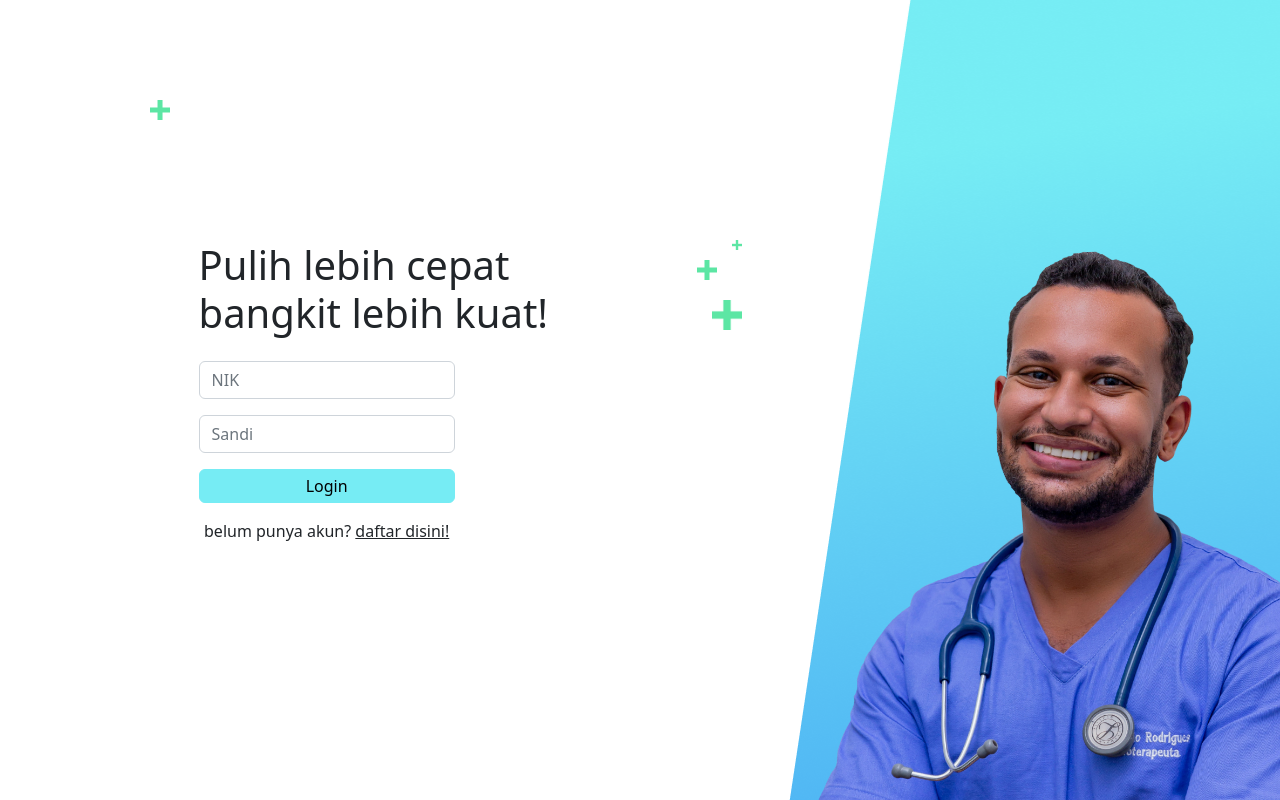
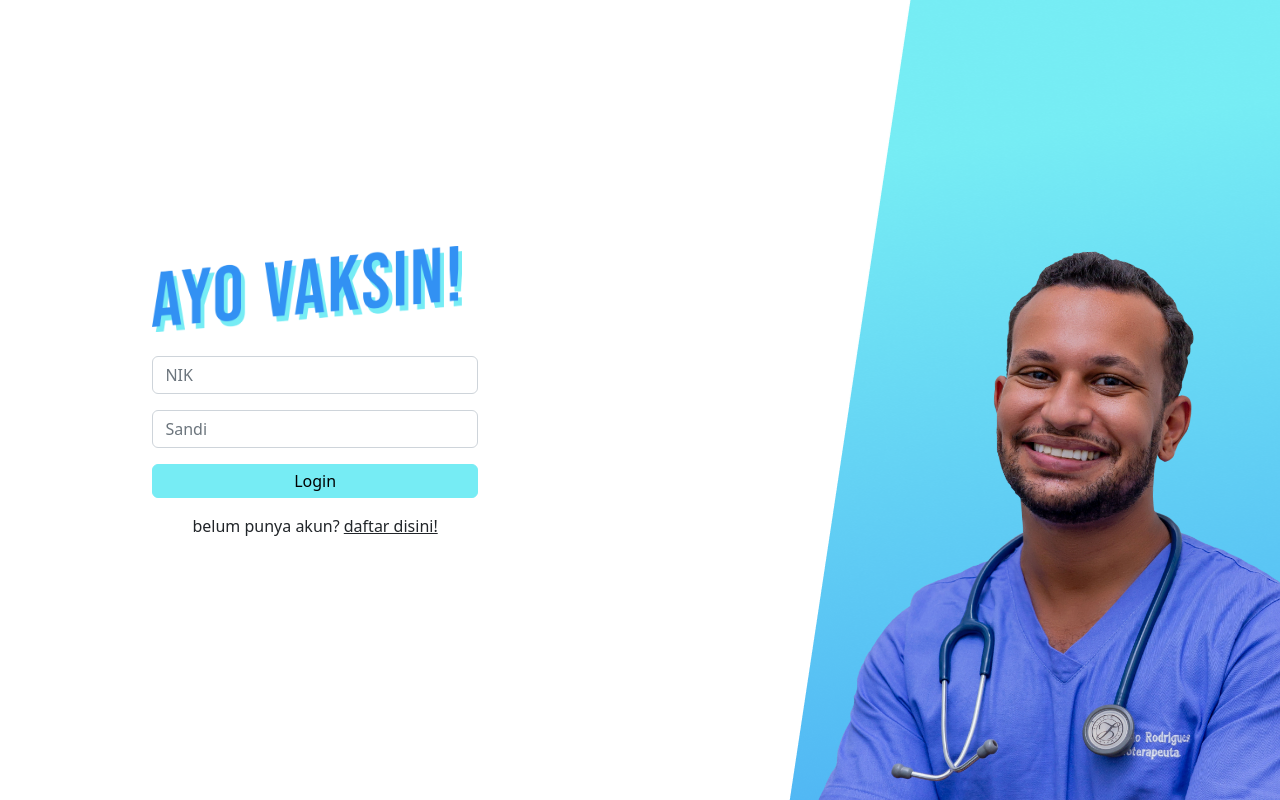
Before and after one commit to ahmadhilmandani/vcp_2022, a CodeIgniter app: page /vcp_2022/index.php/c_dashboard/index in a window 1280 px wide. Run offline with CodeIgniter, Linux system fonts and the light colour scheme; some libraries are stand-ins or nearby versions.

Commit message:
ADD logo FIX daftar user

```diff
--- a/application/views/combine/View_login.php
+++ b/application/views/combine/View_login.php
@@ -1,9 +1,10 @@
 <main class="container-fluid" style="height: 100vh;">
     <div class="row" style="height: 100vh;">
-        <div class="col-lg-7 text-md-center text-lg-start d-flex justify-content-center align-items-center flex-column position-relative" style="height: 100vh;">
-            <div>
-                <div>
-                    <h1 class="h1">Pulih lebih cepat <br>bangkit lebih kuat!</h1>
+        <div class="col-lg-7 d-flex justify-content-center align-items-center">
+            <div class="container-lg row">
+                <div class="col-md-8 m-auto">
+                    <div class="">
+                        <img src="<?= base_url("asset/img/logo_bg_hilang.png") ?>" alt="logo ayok vaksin" style="width: 310px;" class="mb-2">
                     </div>
 
                     <form action="" method="POST">
@@ -32,10 +33,13 @@
                     </div>
                 </div>
 
-            <img src="<?= base_url('asset/img/green-plus.png') ?>" class="position-absolute d-none d-lg-block" style="width: 20px; top:100px; left:150px;">
+            </div>
+
+
+            <!-- <img src="<?= base_url('asset/img/green-plus.png') ?>" class="position-absolute d-none d-lg-block" style="width: 20px; top:100px; left:150px;">
             <img src="<?= base_url('asset/img/green-plus.png') ?>" class="position-absolute d-none d-lg-block" style="width: 10px; top:240px; right:5px;">
             <img src="<?= base_url('asset/img/green-plus.png') ?>" class="position-absolute d-none d-lg-block" style="width: 20px; top:260px; right:30px;">
-            <img src="<?= base_url('asset/img/green-plus.png') ?>" class="position-absolute d-none d-lg-block" style="width: 30px; top:300px; right:5px;">
+            <img src="<?= base_url('asset/img/green-plus.png') ?>" class="position-absolute d-none d-lg-block" style="width: 30px; top:300px; right:5px;"> -->
         </div>
 
         <div class="col-5 p-0">
--- a/application/views/combine/View_register.php
+++ b/application/views/combine/View_register.php
@@ -9,7 +9,7 @@
                     <h1 class="mb-3">Register</h1>
                     <div class="mb-3">
                          <label for="NIK" class="form-label fs-5">NIK <span class="text-danger fs-6">*</span></label>
-                         <input type="text" name="NIK" class="form-control ps-4" id="NIK" placeholder="NIK" required>
+                         <input type="text" name="nik" class="form-control ps-4" id="NIK" placeholder="NIK" required>
                     </div>
                     <div class="mb-3">
                          <label for="Sandi" class="form-label fs-5">Sandi <span class="text-danger fs-6">*</span></label>
--- a/application/views/templates/View_header.php
+++ b/application/views/templates/View_header.php
@@ -11,6 +11,7 @@ defined('BASEPATH') or exit('No direct script access allowed');
 	<meta name="viewport" content="width=device-width, initial-scale=1.0">
 
 	<link href="<?= base_url('asset/css/main.min.css') ?>" rel="stylesheet">
+	<link rel="icon" href="<?= base_url('asset/img/logo_bg_putih.png') ?>" type="image/icon type">
 
 	<script src="https://cdn.jsdelivr.net/npm/bootstrap@5.2.1/dist/js/bootstrap.bundle.min.js" integrity="sha384-u1OknCvxWvY5kfmNBILK2hRnQC3Pr17a+RTT6rIHI7NnikvbZlHgTPOOmMi466C8" crossorigin="anonymous"></script>
 
```
Also changed, not shown: asset/img/logo_bg_hilang.png (added), asset/img/logo_bg_putih.png (added). Lines whose indentation alone changed are shown as unchanged.
